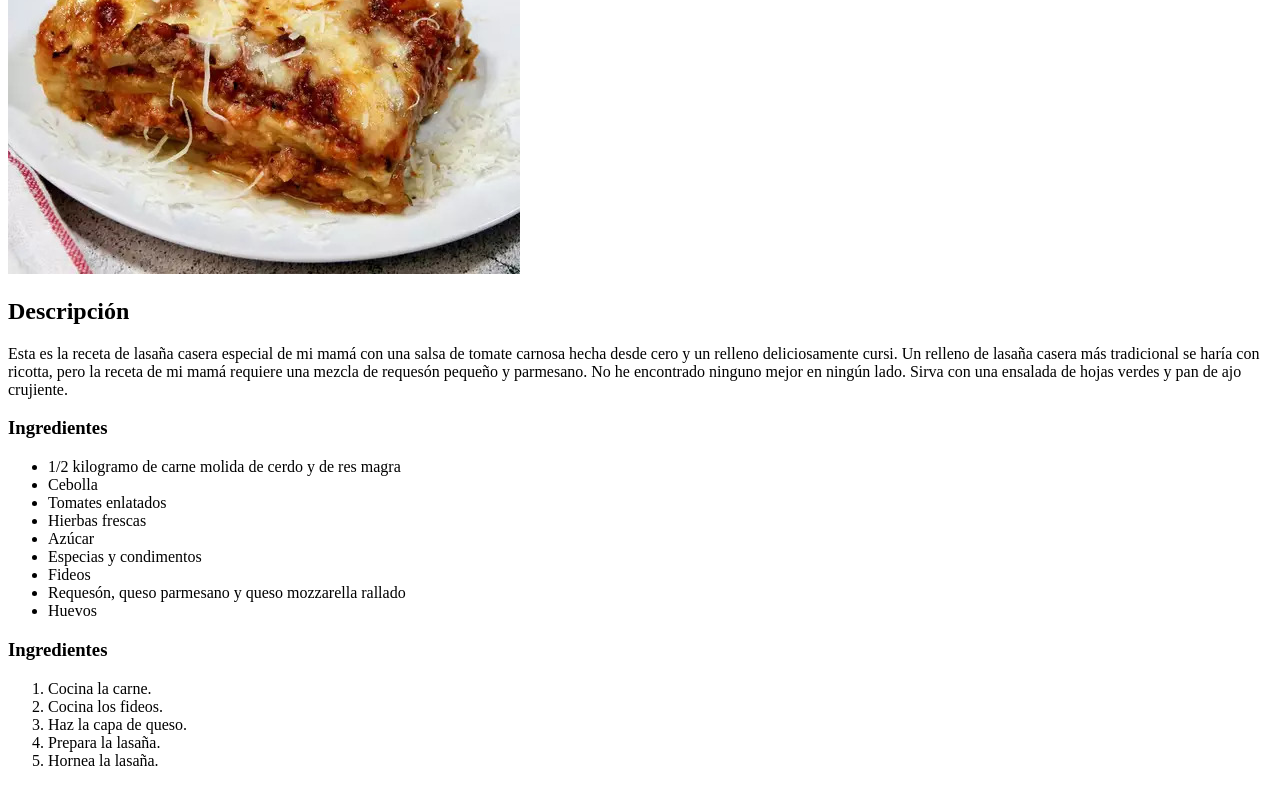
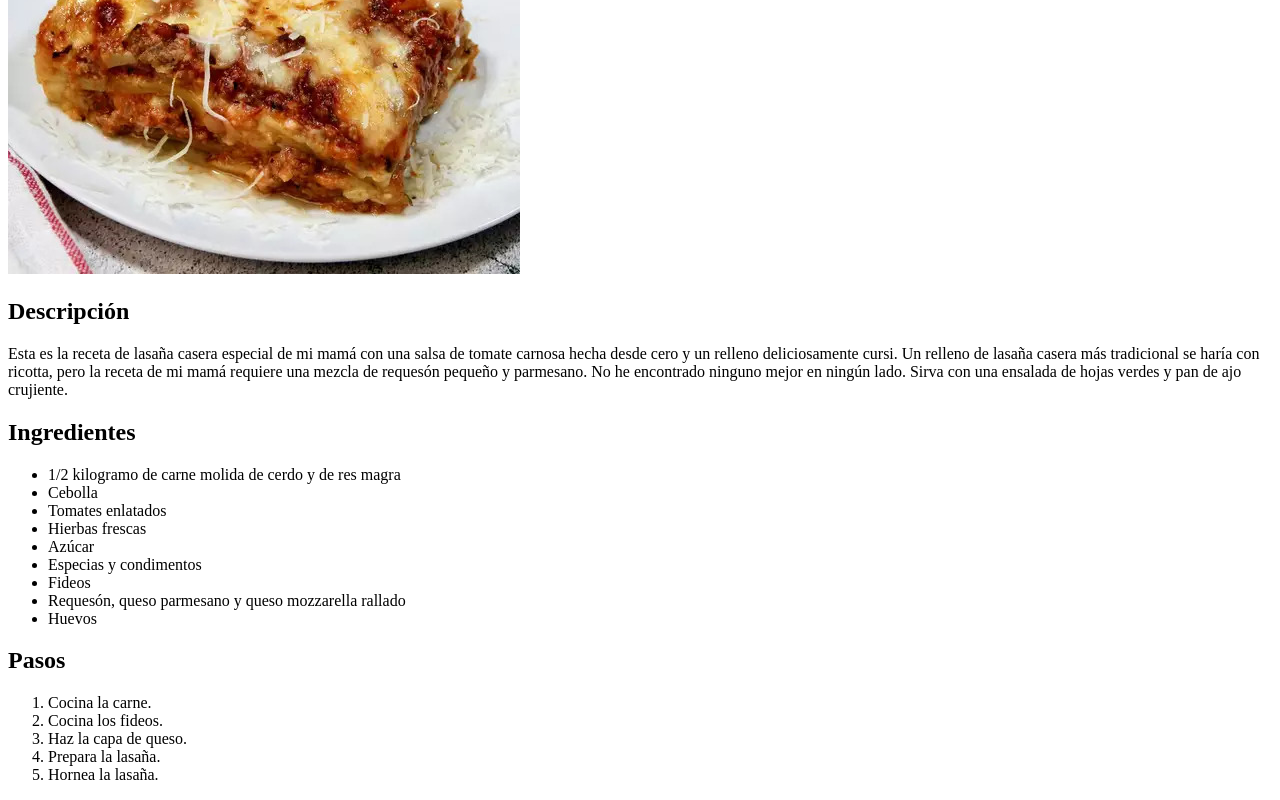
Before and after one commit to lnavlag1/odin-recipes, a plain HTML site: page recipes/lasagna.html in a window 1280 px wide. Shown: the part 318-1118 px from the top of the page. Drawn offline with Linux system fonts and the light colour scheme.

Commit message:
Corregir encabezados de 'lasagna.html'

```diff
--- a/recipes/lasagna.html
+++ b/recipes/lasagna.html
@@ -11,7 +11,7 @@
 		<h2>Descripción</h2>
 		<p>Esta es la receta de lasaña casera especial de mi mamá con una salsa de tomate carnosa hecha desde cero y un relleno deliciosamente cursi. Un relleno de lasaña casera más tradicional se haría con ricotta, pero la receta de mi mamá requiere una mezcla de requesón pequeño y parmesano. No he encontrado ninguno mejor en ningún lado. Sirva con una ensalada de hojas verdes y pan de ajo crujiente.</p>
 
-		<h3>Ingredientes</h3>
+		<h2>Ingredientes</h2>
 		<ul>
 			<li>1/2 kilogramo de carne molida de cerdo y de res magra</li>
 			<li>Cebolla</li>
@@ -24,7 +24,7 @@
 			<li>Huevos</li>
 		</ul>
 
-		<h3>Ingredientes</h3>
+		<h2>Pasos</h2>
                 <ol>
 			<li>Cocina la carne.</li>
                         <li>Cocina los fideos.</li>
```
